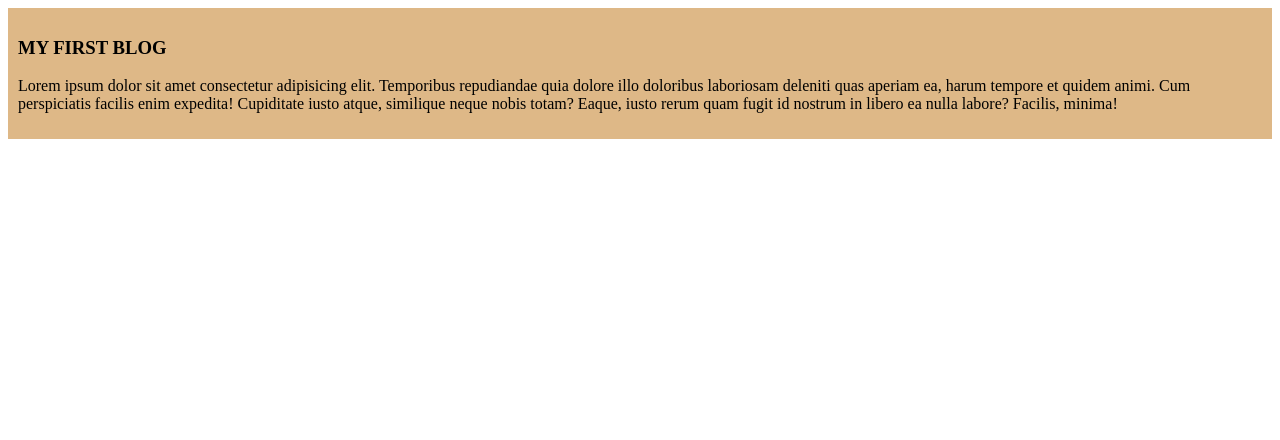
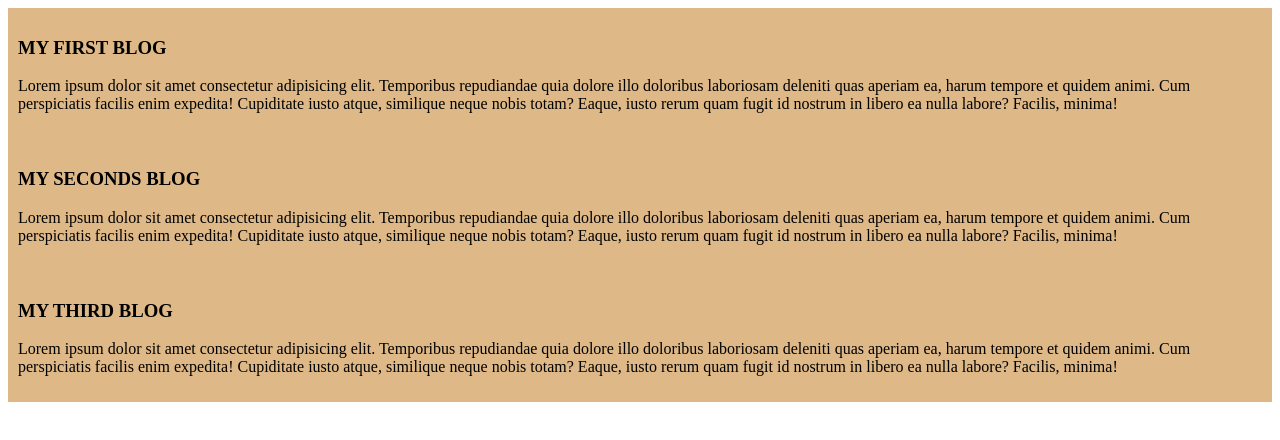
Before and after one commit to jakir0hossen/Jakir-repo, a plain HTML site: page index.html in a window 1280 px wide. Drawn offline with Linux system fonts and the light colour scheme.

Commit message:
third commit

```diff
--- a/index.html
+++ b/index.html
@@ -11,5 +11,13 @@
         <h3>MY FIRST BLOG</h3>
         <p>Lorem ipsum dolor sit amet consectetur adipisicing elit. Temporibus repudiandae quia dolore illo doloribus laboriosam deleniti quas aperiam ea, harum tempore et quidem animi. Cum perspiciatis facilis enim expedita! Cupiditate iusto atque, similique neque nobis totam? Eaque, iusto rerum quam fugit id nostrum in libero ea nulla labore? Facilis, minima!</p>
     </div>
+    <div class="div-1">
+        <h3>MY SECONDS BLOG</h3>
+        <p>Lorem ipsum dolor sit amet consectetur adipisicing elit. Temporibus repudiandae quia dolore illo doloribus laboriosam deleniti quas aperiam ea, harum tempore et quidem animi. Cum perspiciatis facilis enim expedita! Cupiditate iusto atque, similique neque nobis totam? Eaque, iusto rerum quam fugit id nostrum in libero ea nulla labore? Facilis, minima!</p>
+    </div>
+    <div class="div-1">
+        <h3>MY THIRD BLOG</h3>
+        <p>Lorem ipsum dolor sit amet consectetur adipisicing elit. Temporibus repudiandae quia dolore illo doloribus laboriosam deleniti quas aperiam ea, harum tempore et quidem animi. Cum perspiciatis facilis enim expedita! Cupiditate iusto atque, similique neque nobis totam? Eaque, iusto rerum quam fugit id nostrum in libero ea nulla labore? Facilis, minima!</p>
+    </div>
 </body>
 </html>
```
